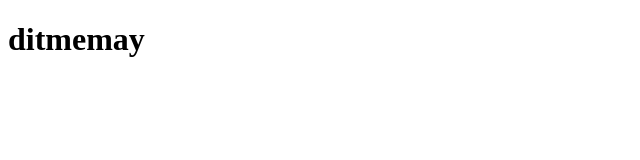
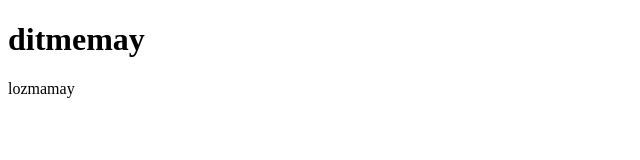
Before and after one commit to HungSupreme/git-test, a plain HTML site: page index.html in a window 1280 px wide. Shown: the full height of the page, 0-640 px from the left. Drawn offline with Linux system fonts and the light colour scheme.

Commit message:
second commit

```diff
--- a/index.html
+++ b/index.html
@@ -10,5 +10,8 @@
     <h1>
         ditmemay
     </h1>
+    <p>
+        lozmamay
+    </p>
 </body>
 </html>
```
